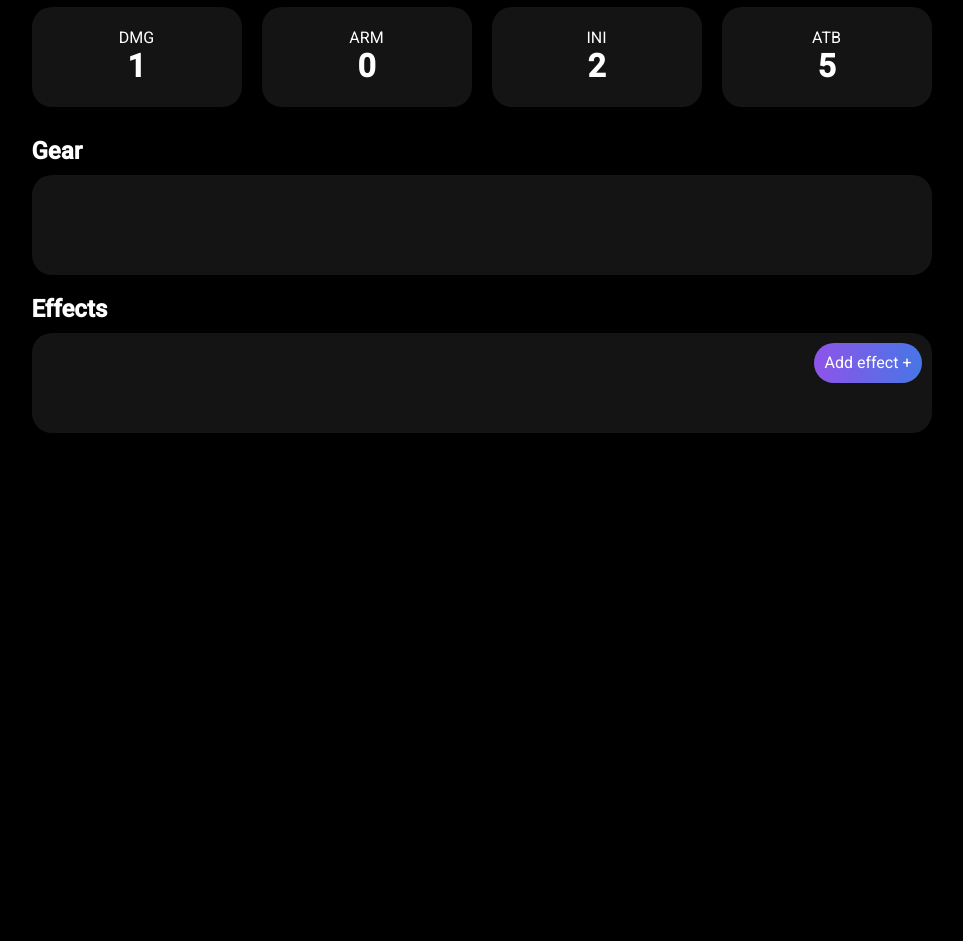
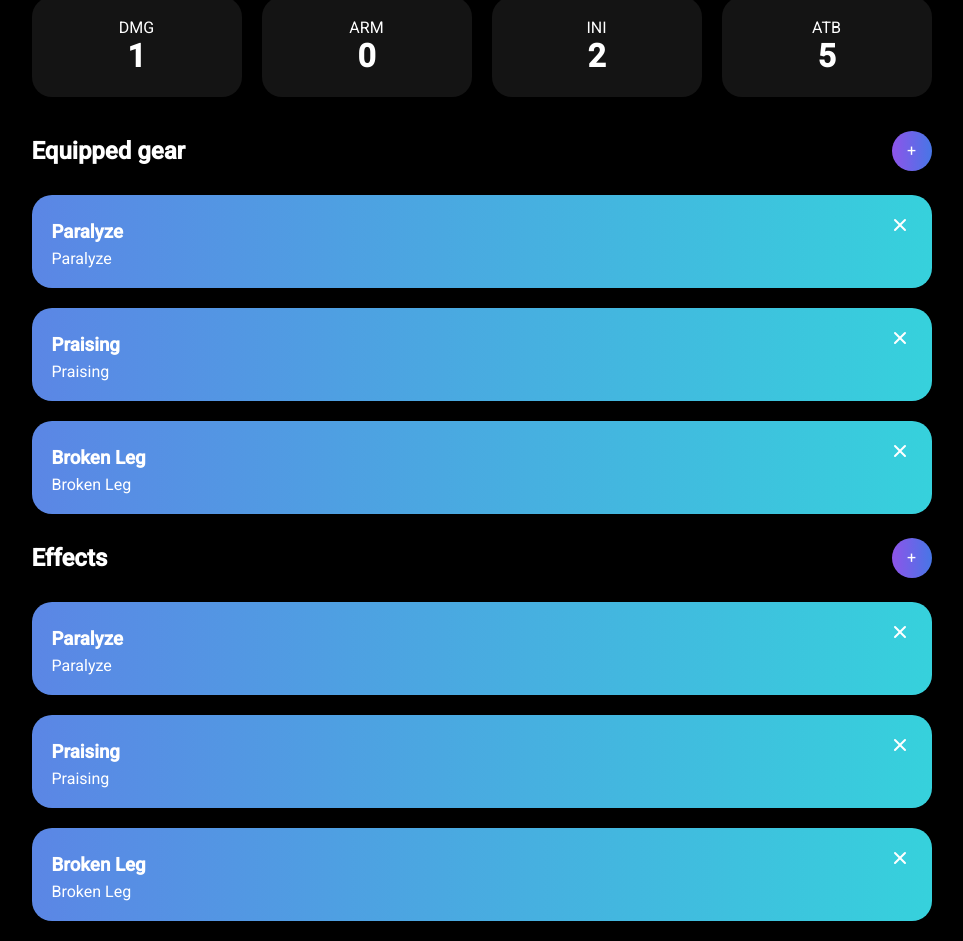
Before and after one commit to Snekussaurier/aborea-web-app, a React (Create React App) app in the folder aborea-pwa/: page / in a window 1280 px wide. Shown: the part 1798-2739 px from the top of the page, without its empty margins (201-1164 px from the left). Before the commit the page ends 2261 px from the top, so only its background shows below. Built offline with nearby package versions, Linux system fonts and the light colour scheme; the HTML template or start-up script is replaced by a standard one.

Commit message:
updated ui

```diff
--- a/aborea-pwa/src/App.css
+++ b/aborea-pwa/src/App.css
@@ -24,14 +24,13 @@ h1 {
 
 h2 {
   color: white;
-  margin: 0;
-  margin-top: 20px;
+  margin: 10px 0;
 }
 
 h3 {
   color: white;
   font-weight: bold;
-  margin: 6px;
+  margin: 6px 0px;
 }
 
 p{
@@ -123,10 +122,24 @@ p{
   overflow: hidden;
 }
 
+.App-effect {
+  position: relative;
+  border-radius: 20px;
+  display: flex;
+  flex-direction: column;
+  min-height: 80px;
+  width: 100%;
+  margin-top: 20px;
+  overflow: hidden;
+  padding: 20px;
+  box-sizing: border-box;
+}
+
 .Horizontal {
   display: flex;
   flex-direction: row;
   justify-content: space-between;
+  align-items: center;
 }
 
 .App-container-description {
@@ -140,10 +153,28 @@ p{
   flex-direction: column;
   justify-content: center;
   align-items: center;
+  border-radius: 0 0 20px 20px;
 }
 
 .App-container-add-button {
   position: absolute;
+  top: 10px;
+  right: 10px;
+  min-width: 40px;
+  height: 40px;
+  display: flex;
+  justify-content: center;
+  align-items: center;
+  border-radius: 20px;
+  padding: 0px 10px;
+  -moz-box-sizing: border-box;
+  -webkit-box-sizing: border-box;
+   box-sizing: border-box;
+   color: white;
+   cursor: pointer;
+}
+
+.App-container-add-button-relative {
   top: 10px;
   right: 10px;
   min-width: 40px;
--- a/aborea-pwa/src/App.js
+++ b/aborea-pwa/src/App.js
@@ -1,3 +1,4 @@
+import { useState } from "react"
 import React from 'react';
 import { BrowserRouter as Router, Route, Routes } from 'react-router-dom';
 import Navigation from "./components/Navigation";
@@ -6,13 +7,36 @@ import Backpack from './Backpack';
 import './App.css';
 
 function App() {
+  const [effects, setEffects] = useState([
+    {
+      id: 1,
+      effectName: "Paralyze",
+      effectDescription: "INI -1"
+    },
+    {
+      id: 2,
+      effectName: "Praising",
+      effectDescription: "Wahrnehmung + 1"
+    },
+    {
+      id: 3,
+      effectName: "Broken Leg",
+      effectDescription: "INI -1"
+    },
+  ])
+
+  // Delete effect
+  const deleteEffect = (id) => {
+    setEffects(effects.filter((effect) => effect.id !== id))
+  }
+
   return (
     <Router>
       <div className="App">
         <div className='App-main'>
           <Routes>
-            <Route path="/" element={<Home />} />
-            <Route path="/backpack" element={<Backpack />} />
+            <Route path="/" element={<Home effects={effects} onDelete={deleteEffect}/>} />
+            <Route path="/backpack" element={<Backpack />}/>
           </Routes>
         </div>
         <Navigation />
--- a/aborea-pwa/src/Home.js
+++ b/aborea-pwa/src/Home.js
@@ -2,8 +2,9 @@ import React from 'react';
 import PlayerChar from './img/Bard.png'
 import UilPen from '@iconscout/react-unicons/icons/uil-pen';
 import Header from './components/Header'
+import Effects from './components/Effects';
 
-const Home = () => {
+const Home = ( {effects, onDelete} ) => {
     return (
         <>
             <Header name="Home" />
@@ -82,20 +83,31 @@ const Home = () => {
                     </h1>
                 </div>
             </div>
+            <div className="Horizontal" style={{ marginTop: "20px" }}>
                 <h2>
-                Gear
+                    Equipped gear
                 </h2>
-            <div className="App-container Horizontal Background-grey">
+                <div className="App-container-add-button-relative Electric-violet">
+                    <p>
+                        +
+                    </p>
                 </div>
+            </div>
+            <div>
+                {effects.length > 0 ? <Effects effects={effects} onDelete={onDelete}/> : <h3>No gear equipped</h3>}
+            </div>
+            <div className="Horizontal" style={{ marginTop: "20px" }}>
                 <h2>
                     Effects
                 </h2>
-            <div className="App-container Horizontal Background-grey">
-                <div className="App-container-add-button Electric-violet">
+                <div className="App-container-add-button-relative Electric-violet">
                     <p>
-                        Add effect +
+                        +
                     </p>
                 </div>
+            </div>
+            <div>
+            {effects.length > 0 ? <Effects effects={effects} onDelete={onDelete}/> : <h3>No effects</h3>}
             </div>
         </>
     );
--- /dev/null
+++ b/aborea-pwa/src/components/Effect.js
@@ -0,0 +1,15 @@
+import UilTimes from '@iconscout/react-unicons/icons/uil-times';
+
+const Effect = ({ effect, onDelete }) => {
+    return (
+        <div className="App-effect Armor-gradient">
+            <div className="App-container-add-button" onClick={() => onDelete(effect.id)}>
+                <UilTimes/>
+            </div>
+            <h3>{effect.effectName}</h3>
+            <p>{effect.effectName}</p>
+        </div>
+    )
+}
+
+export default Effect
--- /dev/null
+++ b/aborea-pwa/src/components/Effects.js
@@ -0,0 +1,11 @@
+import Effect from "./Effect"
+
+export const Effects = ( {effects, onDelete} ) => {
+    return (
+        <>
+            {effects.map((effect) => <Effect key={effect.id} effect={effect} onDelete={onDelete}/>)}
+        </>
+    )
+}
+
+export default Effects
```
Lines whose indentation alone changed are shown as unchanged.
